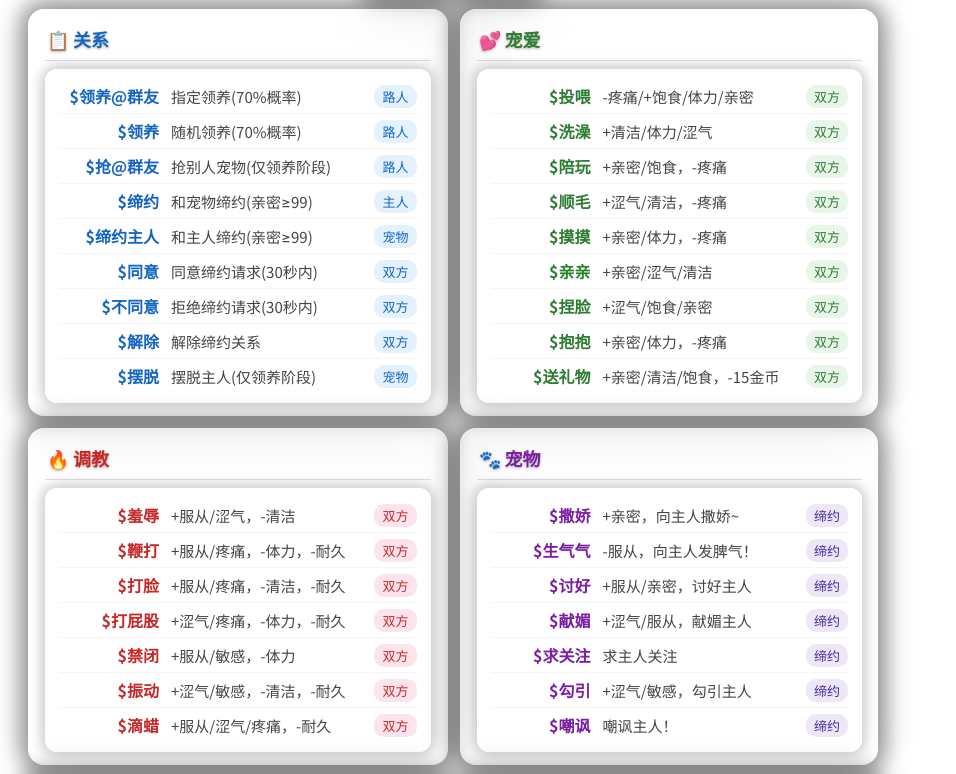
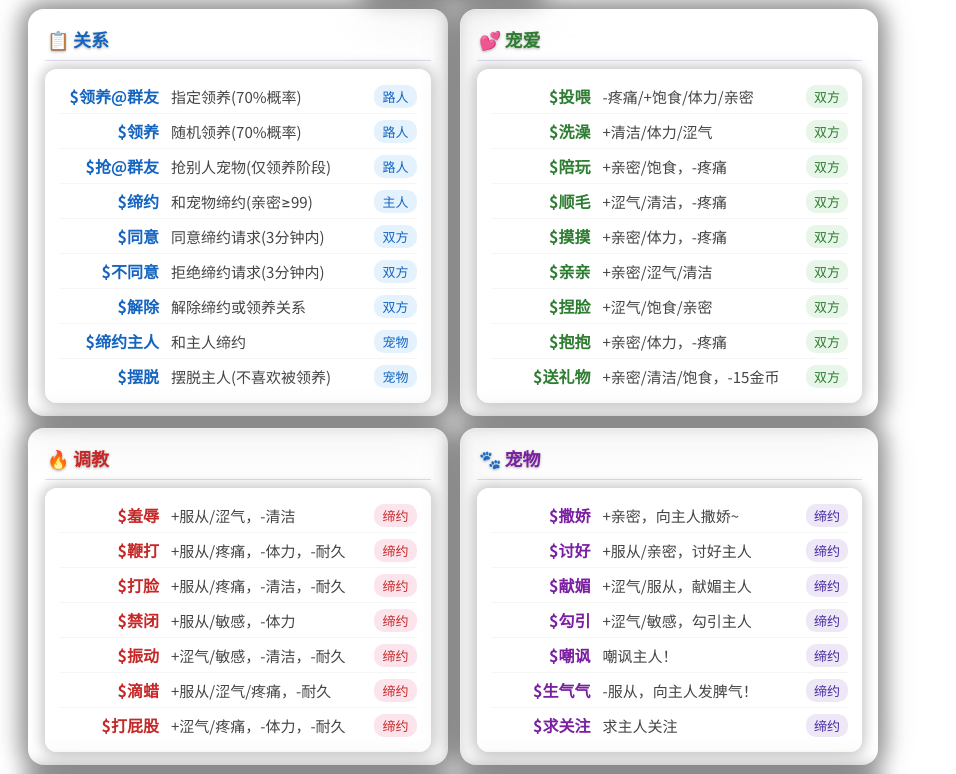
Before and after one commit to shiomon/cwer-plugin, a website: page resources/help.html in a window 1280 px wide. Shown: the part 171-945 px from the top of the page, without its empty margins (0-956 px from the left). Drawn offline with Linux system fonts and the light colour scheme; a web font is replaced by a local one.

Commit message:
fix: 帮助图文案修正+列表图间距+面板subtitle移位+嘲讽@对方修复

```diff
--- a/apps/InteractApp.js
+++ b/apps/InteractApp.js
@@ -87,11 +87,13 @@ class InteractApp extends plugin {
     if (!ownerData || !ownerData.owner) return e.reply(NO_PET_MSG)
     if (ownerData.owner.status !== 'bonded') return e.reply('请先缔约后才能使用此指令！')
     ownerData._userId = userData.masterId || userId
+    const isOwner = !userData.masterId
+    const targetId = isOwner ? ownerData.owner.petId : userData.masterId
 
     if (action === '求关注') {
       this.sys.dm.addLog(ownerData, `<span style="color:${getUserColor(userId)};font-weight:600">${userName}</span> 求关注！`, '#66ccff')
       this.sys.postInteraction(ownerData, null, groupId)
-      return await e.reply([`${userName} 求关注！`, safeAt(ownerData.owner.petId), ` 你的宠物在等你互动哦~`])
+      return await e.reply([safeAt(targetId), ` ${userName} 求关注！你的宠物在等你互动哦~`])
     }
 
     if (action === '嘲讽') {
@@ -101,7 +103,7 @@ class InteractApp extends plugin {
       const taunt = taunts[Math.floor(Math.random() * taunts.length)]
       this.sys.dm.addLog(ownerData, `<span style="color:${getUserColor(userId)};font-weight:600">${userName}</span>：${taunt}`, '#ff69b4')
       this.sys.dm.saveUserData(ownerData, groupId)
-      return await e.reply([`${userName}：${taunt}`, safeAt(ownerData.owner.petId)])
+      return await e.reply([safeAt(targetId), ` ${userName}：${taunt}`])
     }
   }
 
--- a/resources/help.html
+++ b/resources/help.html
@@ -113,11 +113,11 @@
                 <div class="cmd-row"><span class="cmd-name">$领养</span><span class="cmd-desc">随机领养(70%概率)</span><span class="cmd-tag tag-relation">路人</span></div>
                 <div class="cmd-row"><span class="cmd-name">$抢@群友</span><span class="cmd-desc">抢别人宠物(仅领养阶段)</span><span class="cmd-tag tag-relation">路人</span></div>
                 <div class="cmd-row"><span class="cmd-name">$缔约</span><span class="cmd-desc">和宠物缔约(亲密≥99)</span><span class="cmd-tag tag-relation">主人</span></div>
-                <div class="cmd-row"><span class="cmd-name">$缔约主人</span><span class="cmd-desc">和主人缔约(亲密≥99)</span><span class="cmd-tag tag-relation">宠物</span></div>
-                <div class="cmd-row"><span class="cmd-name">$同意</span><span class="cmd-desc">同意缔约请求(30秒内)</span><span class="cmd-tag tag-relation">双方</span></div>
-                <div class="cmd-row"><span class="cmd-name">$不同意</span><span class="cmd-desc">拒绝缔约请求(30秒内)</span><span class="cmd-tag tag-relation">双方</span></div>
-                <div class="cmd-row"><span class="cmd-name">$解除</span><span class="cmd-desc">解除缔约关系</span><span class="cmd-tag tag-relation">双方</span></div>
-                <div class="cmd-row"><span class="cmd-name">$摆脱</span><span class="cmd-desc">摆脱主人(仅领养阶段)</span><span class="cmd-tag tag-relation">宠物</span></div>
+                <div class="cmd-row"><span class="cmd-name">$同意</span><span class="cmd-desc">同意缔约请求(3分钟内)</span><span class="cmd-tag tag-relation">双方</span></div>
+                <div class="cmd-row"><span class="cmd-name">$不同意</span><span class="cmd-desc">拒绝缔约请求(3分钟内)</span><span class="cmd-tag tag-relation">双方</span></div>
+                <div class="cmd-row"><span class="cmd-name">$解除</span><span class="cmd-desc">解除缔约或领养关系</span><span class="cmd-tag tag-relation">双方</span></div>
+                <div class="cmd-row"><span class="cmd-name">$缔约主人</span><span class="cmd-desc">和主人缔约</span><span class="cmd-tag tag-relation">宠物</span></div>
+                <div class="cmd-row"><span class="cmd-name">$摆脱</span><span class="cmd-desc">摆脱主人(不喜欢被领养)</span><span class="cmd-tag tag-relation">宠物</span></div>
             </div>
         </div>
     </div>
@@ -144,14 +144,13 @@
         <div class="card-title" style="color: #c62828;">&#x1F525; 调教</div>
         <div class="card-inner">
             <div class="section-train">
-                <div class="cmd-row"><span class="cmd-name">$羞辱</span><span class="cmd-desc">+服从/涩气，-清洁</span><span class="cmd-tag tag-train">双方</span></div>
-                <div class="cmd-row"><span class="cmd-name">$鞭打</span><span class="cmd-desc">+服从/疼痛，-体力，-耐久</span><span class="cmd-tag tag-train">双方</span></div>
-                <div class="cmd-row"><span class="cmd-name">$打脸</span><span class="cmd-desc">+服从/疼痛，-清洁，-耐久</span><span class="cmd-tag tag-train">双方</span></div>
-                <div class="cmd-row"><span class="cmd-name">$打屁股</span><span class="cmd-desc">+涩气/疼痛，-体力，-耐久</span><span class="cmd-tag tag-train">双方</span></div>
-                <div class="cmd-row"><span class="cmd-name">$禁闭</span><span class="cmd-desc">+服从/敏感，-体力</span><span class="cmd-tag tag-train">双方</span></div>
-                <div class="cmd-row"><span class="cmd-name">$振动</span><span class="cmd-desc">+涩气/敏感，-清洁，-耐久</span><span class="cmd-tag tag-train">双方</span></div>
-                <div class="cmd-row"><span class="cmd-name">$滴蜡</span><span class="cmd-desc">+服从/涩气/疼痛，-耐久</span><span class="cmd-tag tag-train">双方</span></div>
-
+                <div class="cmd-row"><span class="cmd-name">$羞辱</span><span class="cmd-desc">+服从/涩气，-清洁</span><span class="cmd-tag tag-train">缔约</span></div>
+                <div class="cmd-row"><span class="cmd-name">$鞭打</span><span class="cmd-desc">+服从/疼痛，-体力，-耐久</span><span class="cmd-tag tag-train">缔约</span></div>
+                <div class="cmd-row"><span class="cmd-name">$打脸</span><span class="cmd-desc">+服从/疼痛，-清洁，-耐久</span><span class="cmd-tag tag-train">缔约</span></div>
+                <div class="cmd-row"><span class="cmd-name">$禁闭</span><span class="cmd-desc">+服从/敏感，-体力</span><span class="cmd-tag tag-train">缔约</span></div>
+                <div class="cmd-row"><span class="cmd-name">$振动</span><span class="cmd-desc">+涩气/敏感，-清洁，-耐久</span><span class="cmd-tag tag-train">缔约</span></div>
+                <div class="cmd-row"><span class="cmd-name">$滴蜡</span><span class="cmd-desc">+服从/涩气/疼痛，-耐久</span><span class="cmd-tag tag-train">缔约</span></div>
+                <div class="cmd-row"><span class="cmd-name">$打屁股</span><span class="cmd-desc">+涩气/疼痛，-体力，-耐久</span><span class="cmd-tag tag-train">缔约</span></div>
             </div>
         </div>
     </div>
@@ -160,12 +159,12 @@
         <div class="card-inner">
             <div class="section-action">
                 <div class="cmd-row"><span class="cmd-name">$撒娇</span><span class="cmd-desc">+亲密，向主人撒娇~</span><span class="cmd-tag tag-bond">缔约</span></div>
-                <div class="cmd-row"><span class="cmd-name">$生气气</span><span class="cmd-desc">-服从，向主人发脾气！</span><span class="cmd-tag tag-bond">缔约</span></div>
                 <div class="cmd-row"><span class="cmd-name">$讨好</span><span class="cmd-desc">+服从/亲密，讨好主人</span><span class="cmd-tag tag-bond">缔约</span></div>
                 <div class="cmd-row"><span class="cmd-name">$献媚</span><span class="cmd-desc">+涩气/服从，献媚主人</span><span class="cmd-tag tag-bond">缔约</span></div>
-                <div class="cmd-row"><span class="cmd-name">$求关注</span><span class="cmd-desc">求主人关注</span><span class="cmd-tag tag-bond">缔约</span></div>
                 <div class="cmd-row"><span class="cmd-name">$勾引</span><span class="cmd-desc">+涩气/敏感，勾引主人</span><span class="cmd-tag tag-bond">缔约</span></div>
                 <div class="cmd-row"><span class="cmd-name">$嘲讽</span><span class="cmd-desc">嘲讽主人！</span><span class="cmd-tag tag-bond">缔约</span></div>
+                <div class="cmd-row"><span class="cmd-name">$生气气</span><span class="cmd-desc">-服从，向主人发脾气！</span><span class="cmd-tag tag-bond">缔约</span></div>
+                <div class="cmd-row"><span class="cmd-name">$求关注</span><span class="cmd-desc">求主人关注</span><span class="cmd-tag tag-bond">缔约</span></div>
             </div>
         </div>
     </div>
```
Also changed, not shown: resources/list.html (+6 -4 lines), resources/panel.html (+8 -5 lines).
